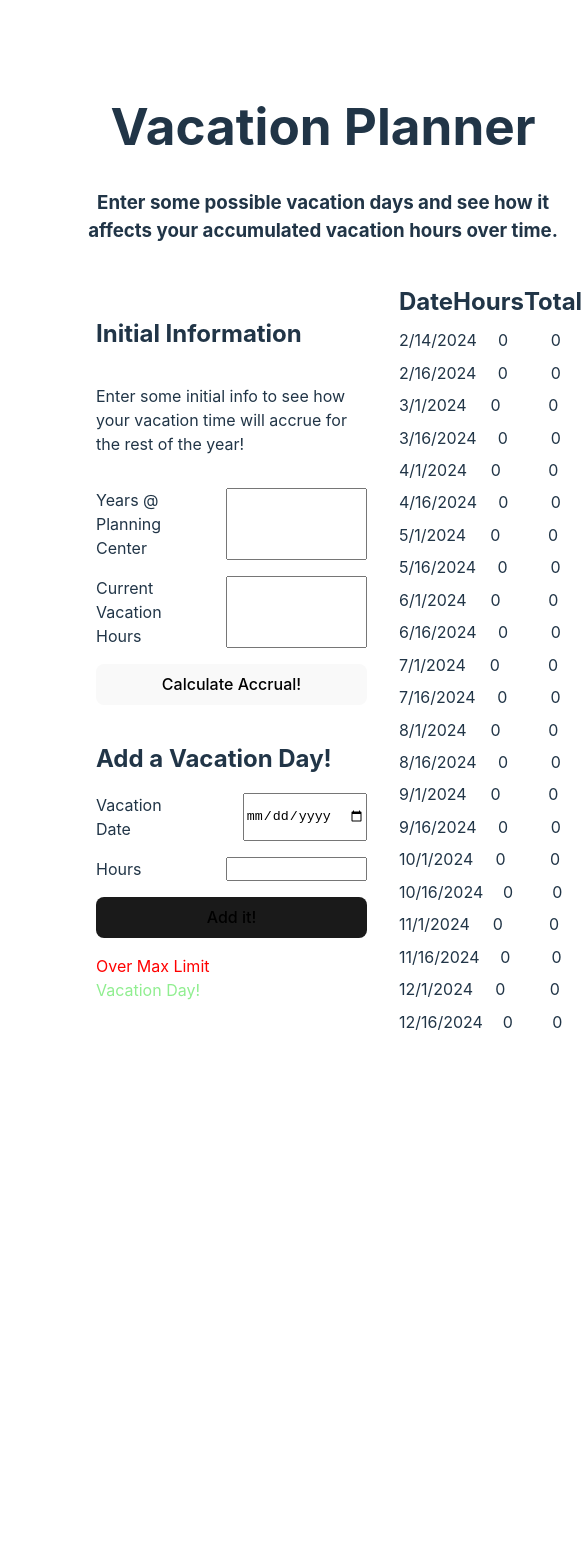
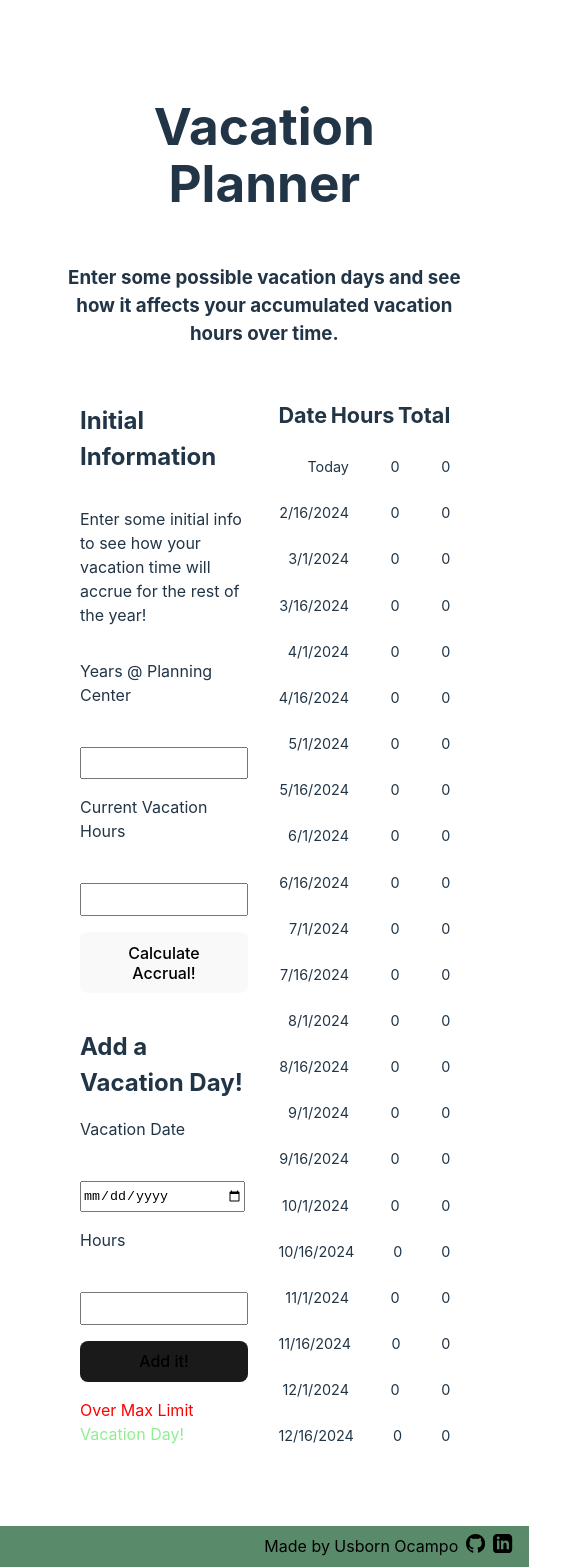
Before and after one commit to usborn116/pto-calculator, a React (Vite) app: page / in a window 390 px wide. Shown: the top 1567 px of the page, 585 px wide, since content can reach past the window. Before the commit the page ends 1098 px from the top, so only its background shows below. Built offline with nearby package versions, Linux system fonts and the light colour scheme.

Commit message:
added some styling

```diff
--- a/src/App.css
+++ b/src/App.css
@@ -2,11 +2,37 @@
   max-width: 1280px;
   margin: 0 auto;
   padding: 4rem;
+  padding-bottom: 0;
   text-align: center;
+  display: flex;
+  flex-direction: column;
+
 }
 
 h2{
   margin-bottom: 0;
+}
+
+.logo{
+  height: 1.2em;
+  width: 1.2em;
+}
+
+.footer{
+  background-color: rgb(89, 139, 106);
+  display: flex;
+  bottom: 0;
+  color: black;
+  padding: 0.5em;
+  padding-right: 1em;
+  align-items: center;
+  justify-content: flex-end;
+  gap: 0.5em;
+  text-align: right;
+  position: relative;
+  margin-top: 4em;
+  margin-left: -4rem;
+  margin-right: -4rem;
 }
 
 .layout{
@@ -39,42 +65,56 @@
   display: flex;
   flex-direction: column;
   justify-content: space-between;
+  padding: 1em;
 }
 
 input[type='number'], input[type='date']{
-  width: 10em;
+  width: 10rem;
+  height: 2em;
 }
 
 .row{
   display: grid;
-  grid-template-columns: repeat(3, 1fr);
+  grid-template-columns: 1.5fr 1fr 1fr;
 }
 
-.logo {
-  height: 6em;
-  padding: 1.5em;
-  will-change: filter;
-  transition: filter 300ms;
+#header{
+  grid-template-columns: 1.5fr 1fr 1fr;
 }
+
+.row > div{
+  width: 100%;
+}
+
 .logo:hover {
   filter: drop-shadow(0 0 2em #646cffaa);
 }
-.logo.react:hover {
-  filter: drop-shadow(0 0 2em #61dafbaa);
-}
 
-@keyframes logo-spin {
-  from {
-    transform: rotate(0deg);
-  }
-  to {
-    transform: rotate(360deg);
-  }
-}
 
 @media (prefers-reduced-motion: no-preference) {
   a:nth-of-type(2) .logo {
     animation: logo-spin infinite 20s linear;
+  }
+}
+
+@media (max-width: 750px) {
+
+  .card{
+    padding: 0em;
+  }
+
+  .table{
+    font-size: 0.9em;
+  }
+
+  .pair{
+    flex-direction: column;
+    gap: 0.5em;
+  }
+
+  .row{
+    gap: 0.25em;
+    text-align: right;
   }
 }
 
@@ -83,7 +123,7 @@
 }
 
 .card, form {
-  padding: 2em;
+  padding: 1em;
   display: flex;
   flex-direction: column;
   gap: 1em;
--- a/src/App.tsx
+++ b/src/App.tsx
@@ -7,7 +7,7 @@
 
 if (new Date() > firsts[0]){ firsts.shift()}
 
-firsts.unshift(new Date())
+if (new Date().getDay() != firsts[0].getDay()) firsts.unshift(new Date())
 
 const dates: DateLog[] = []
 
@@ -38,7 +38,7 @@
   const table = (
     <div className="table">
 
-      <div className="row">
+      <div className="row" id="header">
         <h2>Date</h2>
         <h2>Hours</h2>
         <h2>Total</h2>
@@ -46,7 +46,7 @@
 
       {hrsArr.map((f, i) => (
         <div className={`row ${f.overMax ? 'over' : ''} ${f.payday ? '' : 'vacay'}`} key={i}>
-          <div>{f.date.toLocaleDateString('en-us', { timeZone: 'UTC'})}</div>
+          <div>{i == 0 ? "Today" : f.date.toLocaleDateString('en-us', { timeZone: 'UTC'})}</div>
           <div>{f.hrs}</div>
           <div className={f.overMax ? 'over' : ''}>{f.totalHrs}</div>
         </div>
--- /dev/null
+++ b/src/Footer.tsx
@@ -0,0 +1,15 @@
+import './App.css'
+
+export const Footer = () => {
+    return (
+        <div className="footer">
+            <div>Made by Usborn Ocampo</div>
+            <a href="https://github.com/usborn116" target="_blank">
+            <svg xmlns="http://www.w3.org/2000/svg" className="logo" viewBox="0 0 24 24"><path d="M12 0c-6.626 0-12 5.373-12 12 0 5.302 3.438 9.8 8.207 11.387.599.111.793-.261.793-.577v-2.234c-3.338.726-4.033-1.416-4.033-1.416-.546-1.387-1.333-1.756-1.333-1.756-1.089-.745.083-.729.083-.729 1.205.084 1.839 1.237 1.839 1.237 1.07 1.834 2.807 1.304 3.492.997.107-.775.418-1.305.762-1.604-2.665-.305-5.467-1.334-5.467-5.931 0-1.311.469-2.381 1.236-3.221-.124-.303-.535-1.524.117-3.176 0 0 1.008-.322 3.301 1.23.957-.266 1.983-.399 3.003-.404 1.02.005 2.047.138 3.006.404 2.291-1.552 3.297-1.23 3.297-1.23.653 1.653.242 2.874.118 3.176.77.84 1.235 1.911 1.235 3.221 0 4.609-2.807 5.624-5.479 5.921.43.372.823 1.102.823 2.222v3.293c0 .319.192.694.801.576 4.765-1.589 8.199-6.086 8.199-11.386 0-6.627-5.373-12-12-12z"/></svg>
+            </a>
+            <a href="https://www.linkedin.com/in/usbornocampo/" target="_blank">
+            <svg xmlns="http://www.w3.org/2000/svg" className="logo" viewBox="0 0 24 24"><path d="M19 0h-14c-2.761 0-5 2.239-5 5v14c0 2.761 2.239 5 5 5h14c2.762 0 5-2.239 5-5v-14c0-2.761-2.238-5-5-5zm-11 19h-3v-11h3v11zm-1.5-12.268c-.966 0-1.75-.79-1.75-1.764s.784-1.764 1.75-1.764 1.75.79 1.75 1.764-.783 1.764-1.75 1.764zm13.5 12.268h-3v-5.604c0-3.368-4-3.113-4 0v5.604h-3v-11h3v1.765c1.396-2.586 7-2.777 7 2.476v6.759z"/></svg>
+            </a>
+        </div>
+    )
+}
--- a/src/main.tsx
+++ b/src/main.tsx
@@ -2,9 +2,11 @@
 import ReactDOM from 'react-dom/client'
 import App from './App.tsx'
 import './index.css'
+import { Footer } from './Footer.tsx'
 
 ReactDOM.createRoot(document.getElementById('root')!).render(
   <React.StrictMode>
     <App />
+    <Footer />
   </React.StrictMode>,
 )
```
